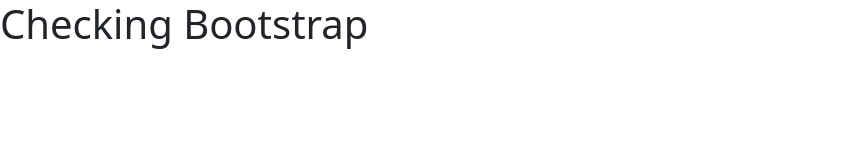
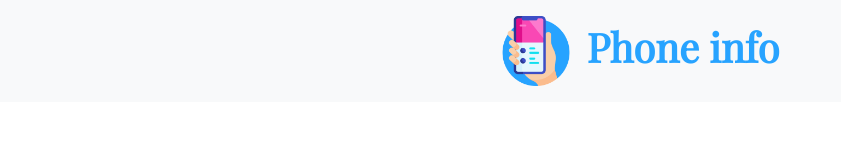
Before and after one commit to MuntasirTonmoy/phone-info, a plain HTML site: page index.html in a window 1280 px wide. Shown: the whole page, without its empty margins (0-841 px from the left). Drawn offline with nearby package versions, Linux system fonts and the light colour scheme.

Commit message:
header added

```diff
--- /dev/null
+++ b/CSS/style.css
@@ -0,0 +1,7 @@
+/* Google fonts added */
+@import url('https://fonts.googleapis.com/css2?family=Playfair+Display&display=swap');
+
+.title-text{
+    font-family: 'Playfair Display', serif;
+    color: #27A3FF;
+}
--- a/index.html
+++ b/index.html
@@ -10,10 +10,27 @@
     <!-- Bootstrap CSS added -->
     <link href="https://cdn.jsdelivr.net/npm/bootstrap@5.0.2/dist/css/bootstrap.min.css" rel="stylesheet"
         integrity="sha384-EVSTQN3/azprG1Anm3QDgpJLIm9Nao0Yz1ztcQTwFspd3yD65VohhpuuCOmLASjC" crossorigin="anonymous">
+    <!-- Css added -->
+    <link rel="stylesheet" href="CSS/style.css">
 </head>
 
 <body>
-    <h1>Checking Bootstrap</h1>
+    <header>
+        <div>
+            <div class="bg-light p-3 d-flex align-items-center justify-content-center gap-3">
+                <img src="images/smartphone.png" alt="smartphone" width="70px">
+                <h1 class="title-text fw-bold">Phone info</h1>
+            </div>
+        </div>
+    </header>
+
+    <main>
+
+    </main>
+
+    <footer>
+
+    </footer>
 
     <!-- Bootstrap JS added -->
     <script src="https://cdn.jsdelivr.net/npm/bootstrap@5.0.2/dist/js/bootstrap.bundle.min.js"
```
Also changed, not shown: images/smartphone.png (added).
